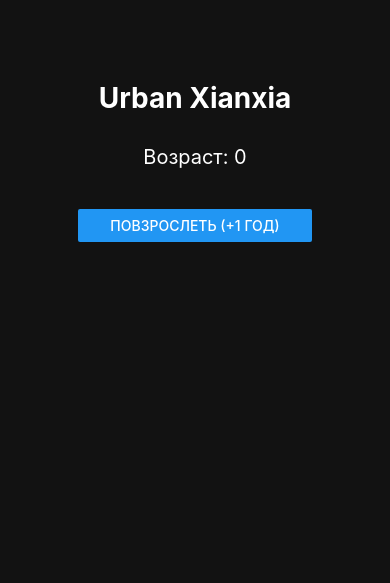
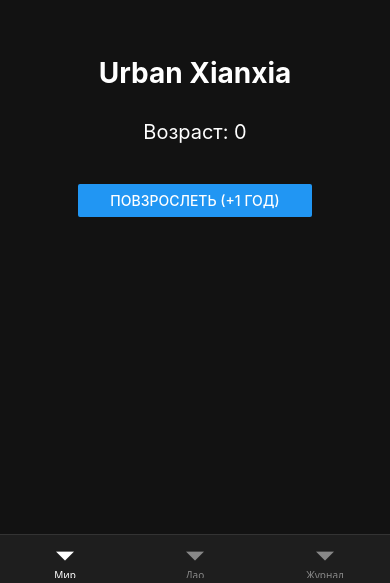
Before and after one commit to KrezPro/Urban-Xianxia-Life-Simulator, a React Native app in the folder Game/: screen / in a window 390 px wide. Shown: the part 261-844 px from the top of the page. Built offline with nearby package versions, Linux system fonts and the light colour scheme.

Commit message:
Fix babel TransformError (added babel-preset-expo), clean babel.config, implement TabNavigation (Life, Dao, Logs), and create FlashList LogScreen with MMKV persist store.

```diff
--- a/Game/package.json
+++ b/Game/package.json
@@ -28,6 +28,7 @@
   },
   "devDependencies": {
     "@types/react": "~19.1.0",
+    "babel-preset-expo": "~12.0.0",
     "typescript": "~5.9.2"
   },
   "private": true
--- a/Game/src/App.tsx
+++ b/Game/src/App.tsx
@@ -1,11 +1,11 @@
 import React from 'react';
-import { SafeAreaView, Text, View, Button, StyleSheet } from 'react-native';
-import { useTranslation } from './utils/i18n';
+import { SafeAreaView, Text, StyleSheet } from 'react-native';
+import { NavigationContainer } from '@react-navigation/native';
+import TabNavigator from './navigation/TabNavigator';
 import { usePlayerStore } from './store/usePlayerStore';
 
 export default function App() {
-  const { t } = useTranslation();
-  const { age, growOlder, hasHydrated } = usePlayerStore();
+  const { hasHydrated } = usePlayerStore();
 
   if (!hasHydrated) {
     return (
@@ -16,14 +16,9 @@ export default function App() {
   }
 
   return (
-    <SafeAreaView style={styles.container}>
-      <Text style={styles.title}>Urban Xianxia</Text>
-      <Text style={styles.ageText}>{t('age')}: {age}</Text>
-
-      <View style={styles.buttonContainer}>
-        <Button title={t('age_button')} onPress={growOlder} />
-      </View>
-    </SafeAreaView>
+    <NavigationContainer>
+      <TabNavigator />
+    </NavigationContainer>
   );
 }
 
@@ -37,19 +32,4 @@ const styles = StyleSheet.create({
   loadingText: {
     color: '#fff',
   },
-  title: {
-    fontSize: 28,
-    fontWeight: 'bold',
-    color: '#fff',
-    marginBottom: 30,
-  },
-  ageText: {
-    fontSize: 20,
-    color: '#fff',
-    marginBottom: 20,
-  },
-  buttonContainer: {
-    marginTop: 20,
-    width: '60%',
-  }
 });
--- a/Game/src/navigation/TabNavigator.tsx
+++ b/Game/src/navigation/TabNavigator.tsx
@@ -1,7 +1,5 @@
 import React from 'react';
 import { createBottomTabNavigator } from '@react-navigation/bottom-tabs';
-import { Text } from 'react-native';
-import ProfileScreen from '../screens/ProfileScreen';
 import LifeScreen from '../screens/LifeScreen';
 import DaoScreen from '../screens/DaoScreen';
 import LogScreen from '../screens/LogScreen';
@@ -12,58 +10,15 @@ export default function TabNavigator() {
   return (
     <Tab.Navigator
       screenOptions={{
-        headerStyle: {
-          backgroundColor: '#1a1a1a',
-          borderBottomWidth: 1,
-          borderBottomColor: '#333',
-        },
-        headerTintColor: '#00ffcc',
-        headerTitleStyle: {
-          fontWeight: 'bold',
-        },
-        tabBarStyle: {
-          backgroundColor: '#1a1a1a',
-          borderTopWidth: 1,
-          borderTopColor: '#333',
-          paddingBottom: 5,
-          paddingTop: 5,
-        },
-        tabBarActiveTintColor: '#00ffcc',
+        headerShown: false,
+        tabBarStyle: { backgroundColor: '#1E1E1E', borderTopColor: '#333' },
+        tabBarActiveTintColor: '#fff',
         tabBarInactiveTintColor: '#888',
       }}
     >
-      <Tab.Screen
-        name="Profile"
-        component={ProfileScreen}
-        options={{
-          title: 'Профиль',
-          tabBarIcon: ({ color }) => <Text style={{ color, fontSize: 20 }}>👤</Text>
-        }}
-      />
-      <Tab.Screen
-        name="Life"
-        component={LifeScreen}
-        options={{
-          title: 'Мир',
-          tabBarIcon: ({ color }) => <Text style={{ color, fontSize: 20 }}>🏢</Text>
-        }}
-      />
-      <Tab.Screen
-        name="Dao"
-        component={DaoScreen}
-        options={{
-          title: 'Дао',
-          tabBarIcon: ({ color }) => <Text style={{ color, fontSize: 20 }}>☯️</Text>
-        }}
-      />
-      <Tab.Screen
-        name="Log"
-        component={LogScreen}
-        options={{
-          title: 'Журнал',
-          tabBarIcon: ({ color }) => <Text style={{ color, fontSize: 20 }}>📜</Text>
-        }}
-      />
+      <Tab.Screen name="Мир" component={LifeScreen} />
+      <Tab.Screen name="Дао" component={DaoScreen} />
+      <Tab.Screen name="Журнал" component={LogScreen} />
     </Tab.Navigator>
   );
 }
--- a/Game/src/screens/DaoScreen.tsx
+++ b/Game/src/screens/DaoScreen.tsx
@@ -1,65 +1,30 @@
 import React from 'react';
-import { View, Text, StyleSheet, TouchableOpacity } from 'react-native';
-import { usePlayerStore } from '../store/usePlayerStore';
+import { SafeAreaView, Text, StyleSheet } from 'react-native';
 
 export default function DaoScreen() {
-  const { qi, spiritualRoot, addQi } = usePlayerStore();
-
   return (
-    <View style={styles.container}>
-      <Text style={styles.title}>Тайный путь</Text>
-
-      <View style={styles.card}>
-        <Text style={styles.statText}>Духовный корень: {spiritualRoot}</Text>
-        <Text style={styles.statText}>Накоплено Ци: {qi}</Text>
-      </View>
-
-      <TouchableOpacity style={styles.button} onPress={() => addQi("10")} activeOpacity={0.8}>
-        <Text style={styles.buttonText}>Медитировать (+10 Ци)</Text>
-      </TouchableOpacity>
-    </View>
+    <SafeAreaView style={styles.container}>
+      <Text style={styles.title}>Путь Дао</Text>
+      <Text style={styles.subtitle}>Медитация и культивация скоро появятся здесь...</Text>
+    </SafeAreaView>
   );
 }
 
 const styles = StyleSheet.create({
   container: {
     flex: 1,
-    backgroundColor: '#0a0a0a',
+    justifyContent: 'center',
     alignItems: 'center',
-    padding: 20,
+    backgroundColor: '#121212',
   },
   title: {
-    fontSize: 24,
+    fontSize: 28,
     fontWeight: 'bold',
-    color: '#00ffcc',
-    marginBottom: 20,
-    marginTop: 10,
+    color: '#fff',
+    marginBottom: 10,
   },
-  card: {
-    backgroundColor: '#1a1a1a',
-    padding: 20,
-    borderRadius: 12,
-    borderWidth: 1,
-    borderColor: '#333',
-    width: '100%',
-    marginBottom: 30,
-  },
-  statText: {
-    color: '#fff',
+  subtitle: {
     fontSize: 16,
-    marginVertical: 4,
-  },
-  button: {
-    backgroundColor: '#1a1a1a',
-    borderColor: '#00ffcc',
-    borderWidth: 2,
-    paddingVertical: 15,
-    paddingHorizontal: 40,
-    borderRadius: 8,
-  },
-  buttonText: {
-    color: '#00ffcc',
-    fontSize: 18,
-    fontWeight: 'bold',
+    color: '#888',
   }
 });
--- a/Game/src/screens/LifeScreen.tsx
+++ b/Game/src/screens/LifeScreen.tsx
@@ -1,32 +1,49 @@
 import React from 'react';
-import { View, Text, StyleSheet } from 'react-native';
+import { SafeAreaView, Text, View, Button, StyleSheet } from 'react-native';
+import { usePlayerStore } from '../store/usePlayerStore';
+import { useEventStore } from '../store/useEventStore';
 
 export default function LifeScreen() {
+  const { age, growOlder } = usePlayerStore();
+  const { addLog } = useEventStore();
+
+  const handleGrowOlder = () => {
+    growOlder();
+    addLog(`Прошел год. Вам теперь ${age + 1} лет.`, 'mundane');
+  };
+
   return (
-    <View style={styles.container}>
-      <Text style={styles.title}>Мирская жизнь</Text>
-      <Text style={styles.subtitle}>Здесь будут доступны: школа, работа, инвестиции и отношения.</Text>
-    </View>
+    <SafeAreaView style={styles.container}>
+      <Text style={styles.title}>Urban Xianxia</Text>
+      <Text style={styles.ageText}>Возраст: {age}</Text>
+
+      <View style={styles.buttonContainer}>
+        <Button title="Повзрослеть (+1 год)" onPress={handleGrowOlder} />
+      </View>
+    </SafeAreaView>
   );
 }
 
 const styles = StyleSheet.create({
   container: {
     flex: 1,
-    backgroundColor: '#0a0a0a',
+    justifyContent: 'center',
     alignItems: 'center',
-    justifyContent: 'center',
-    padding: 20,
+    backgroundColor: '#121212',
   },
   title: {
-    fontSize: 24,
+    fontSize: 28,
     fontWeight: 'bold',
     color: '#fff',
-    marginBottom: 10,
+    marginBottom: 30,
   },
-  subtitle: {
-    color: '#888',
-    textAlign: 'center',
-    lineHeight: 22,
+  ageText: {
+    fontSize: 20,
+    color: '#fff',
+    marginBottom: 20,
+  },
+  buttonContainer: {
+    marginTop: 20,
+    width: '60%',
   }
 });
--- a/Game/src/screens/LogScreen.tsx
+++ b/Game/src/screens/LogScreen.tsx
@@ -77,11 +77,11 @@ const styles = StyleSheet.create({
     flexWrap: 'wrap',
   },
   secretText: {
-    color: '#9b59b6', // Фиолетовый цвет для тайных событий культивации
+    color: '#9b59b6',
     fontWeight: '600',
   },
   systemText: {
-    color: '#e74c3c', // Красный цвет для системных событий (смерть, перерождение)
+    color: '#e74c3c',
     fontStyle: 'italic',
   },
   emptyText: {
--- a/Game/src/store/useEventStore.ts
+++ b/Game/src/store/useEventStore.ts
@@ -20,7 +20,6 @@ export const useEventStore = create<EventState>()(
     (set) => ({
       logs: [],
       addLog: (text, type) => set((state) => ({
-        // Добавляем новую запись в начало массива
         logs: [{
           id: Date.now().toString() + Math.random().toString(),
           text,
```
Also changed, not shown: Game/DataForAI.txt, Game/PlanOfDevelopment.txt.
